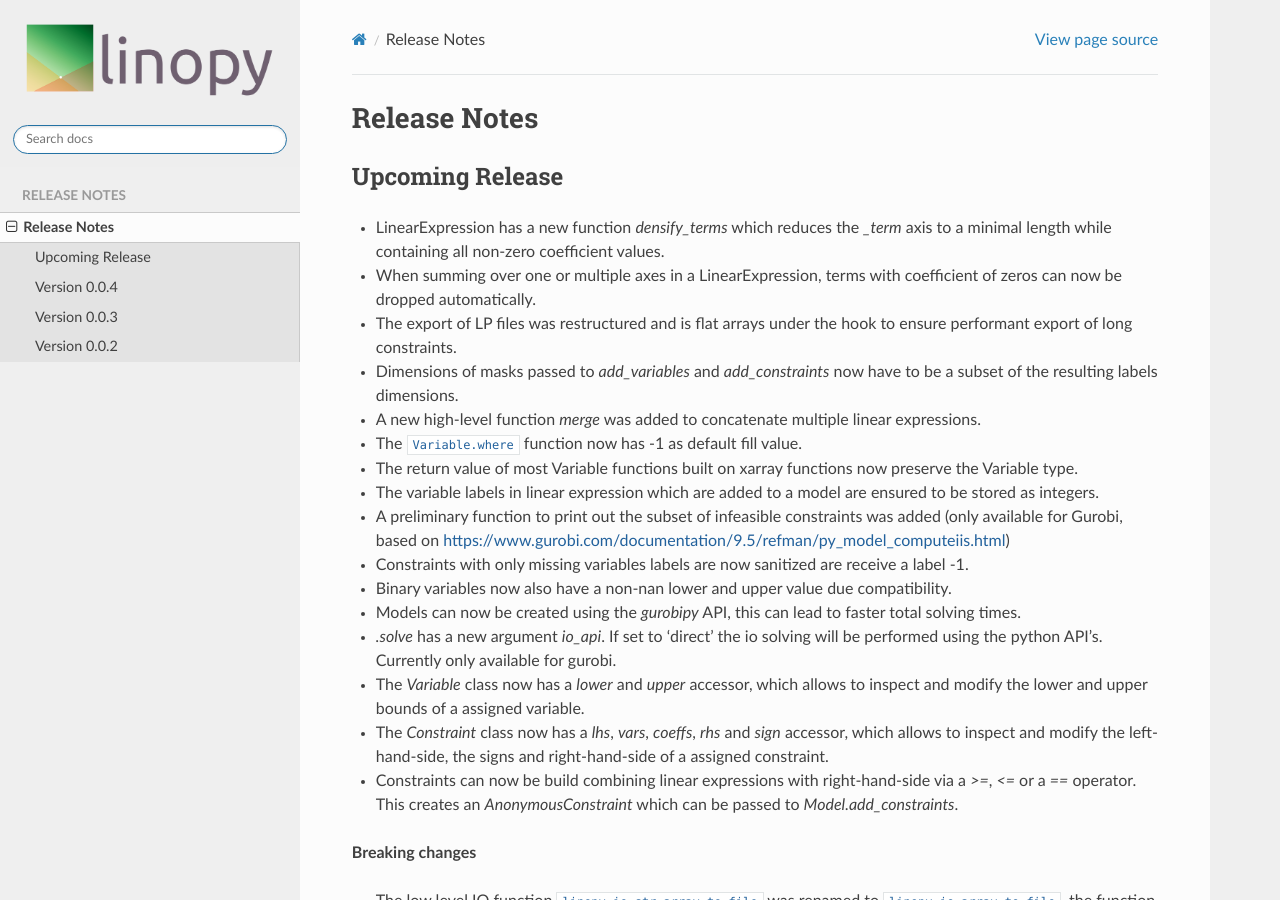
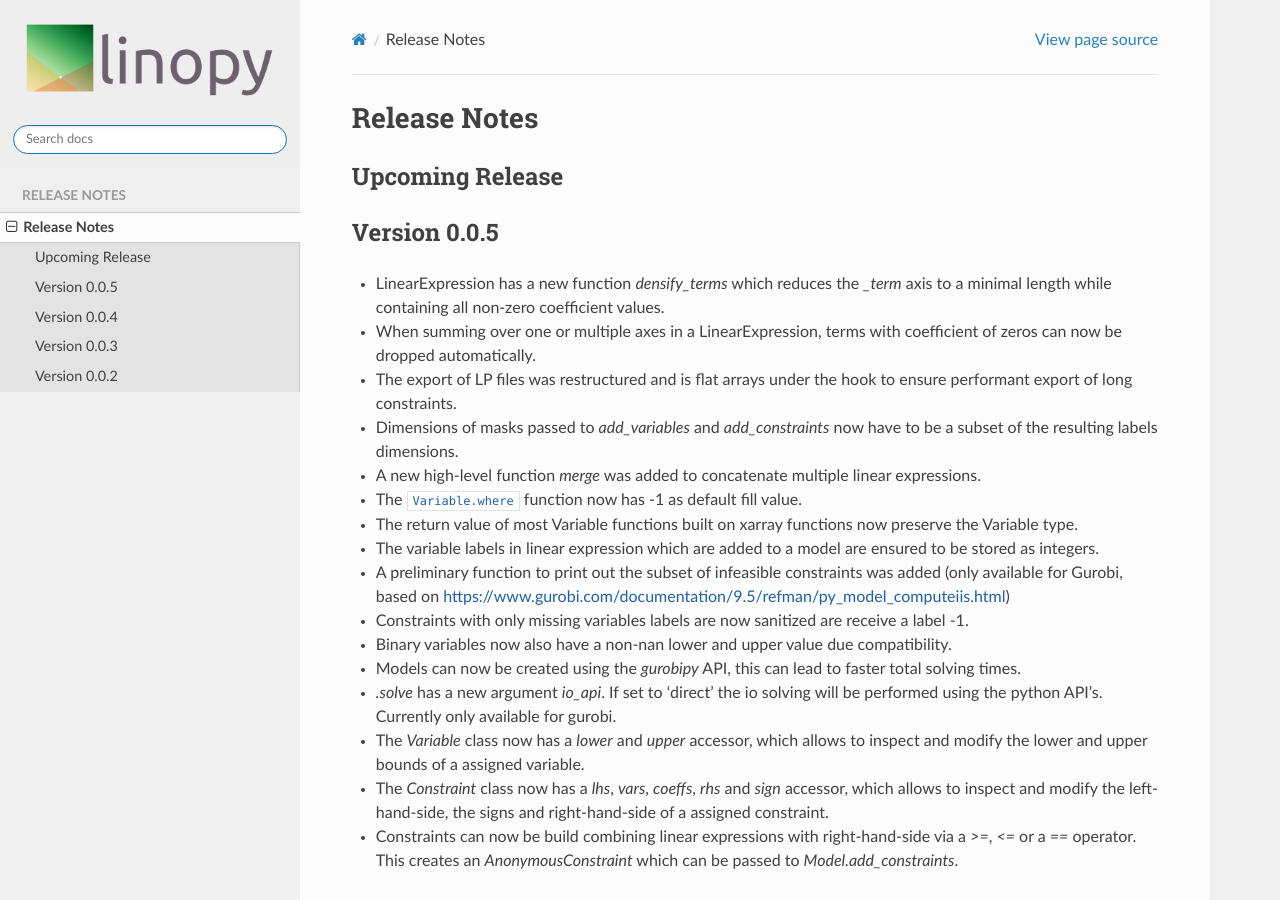
Before and after one commit to PyPSA/linopy, a Sphinx documentation site: the page built from doc/release_notes.rst, in a window 1280 px wide and 900 px high. Built offline with Sphinx 7.4.7 and the Read the Docs theme 2.0.0, drawn with Linux system fonts in a browser that asks for light colours; pages that are not in the unit, such as notebooks, are missing from menus.

Commit message:
update release notes for v0.0.5

```diff
--- a/doc/release_notes.rst
+++ b/doc/release_notes.rst
@@ -3,6 +3,10 @@ Release Notes
 
 Upcoming Release
 ----------------
+
+
+Version 0.0.5
+-------------
 
 * LinearExpression has a new function `densify_terms` which reduces the `_term` axis to a minimal length while containing all non-zero coefficient values.
 * When summing over one or multiple axes in a LinearExpression, terms with coefficient of zeros can now be dropped automatically.
```
